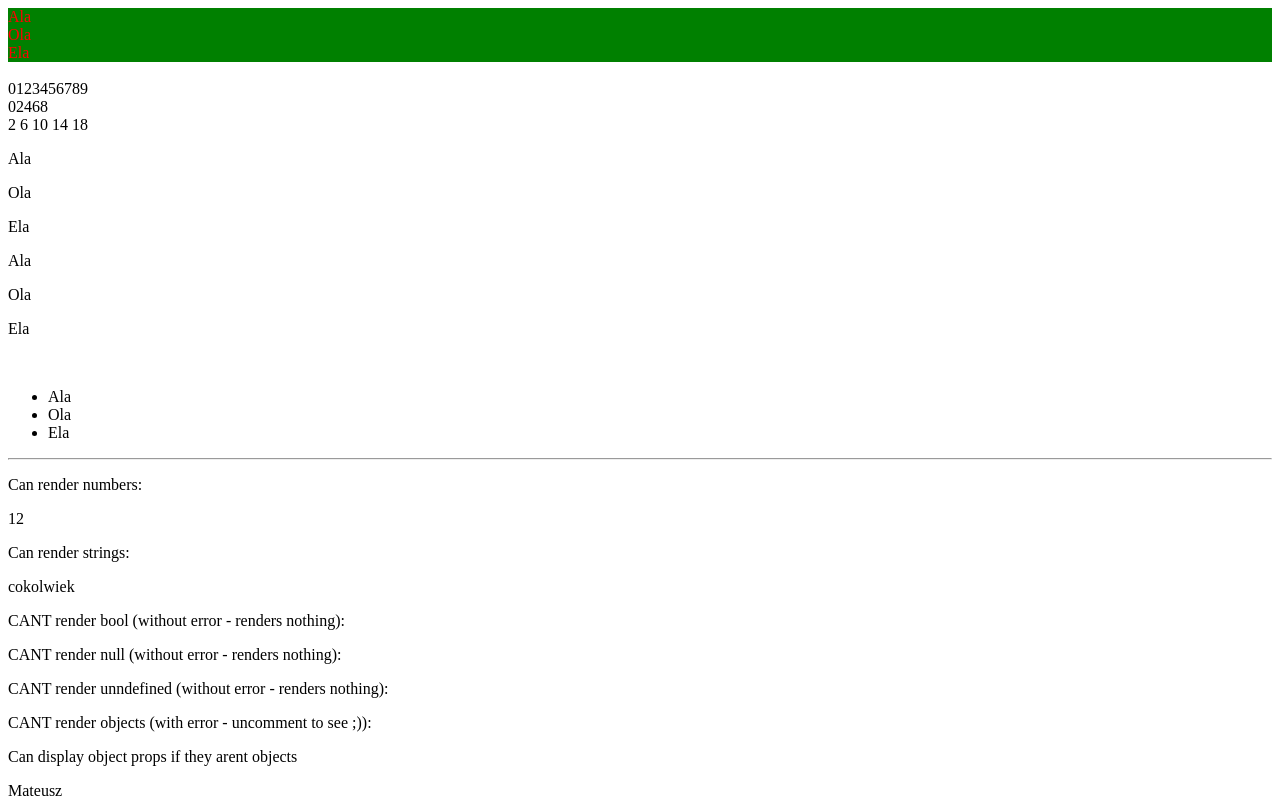
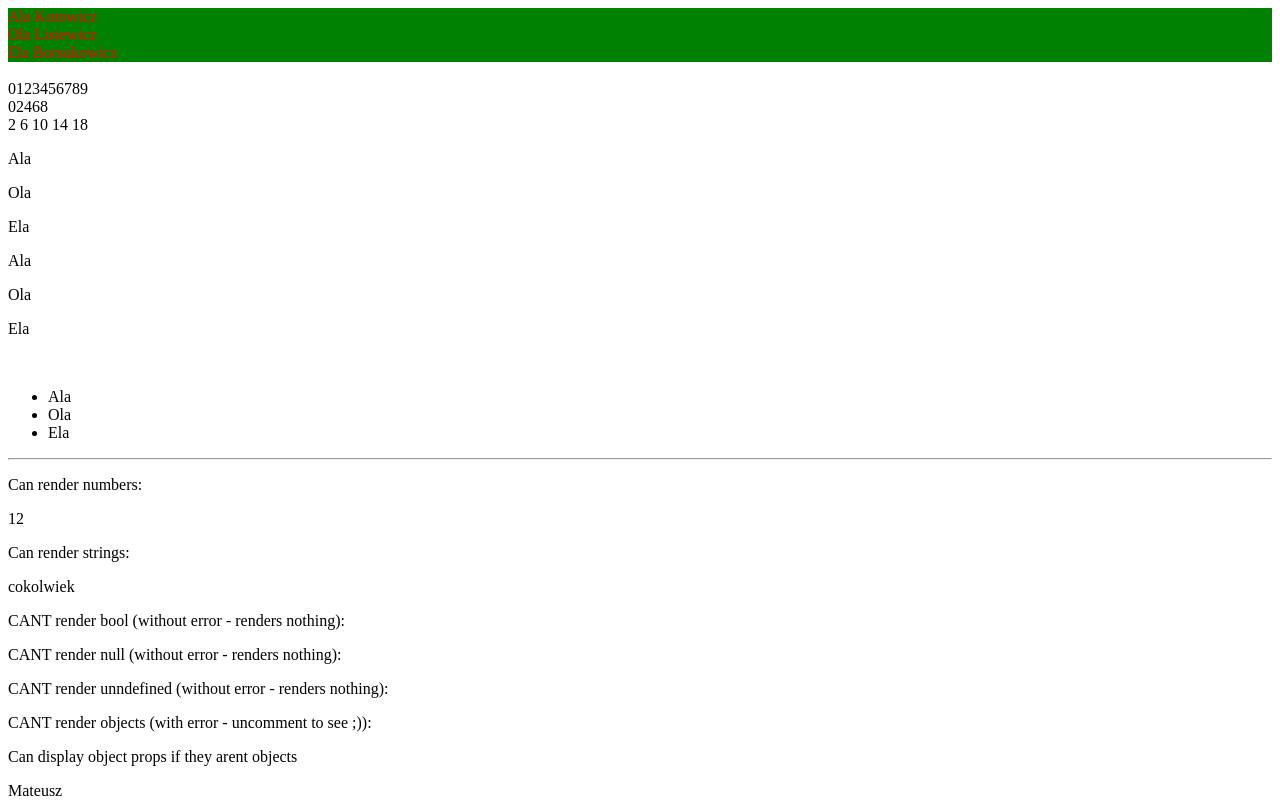
Before and after one commit to olninio/2019.07.29, a React (Create React App) app: page / in a window 1280 px wide. Shown: the top 800 px of the page. Built offline with nearby package versions, Linux system fonts and the light colour scheme.

Commit message:
addidng last name

```diff
--- a/src/App.js
+++ b/src/App.js
@@ -5,9 +5,9 @@ import DisplayName from './DisplayName'
 
 const App = () => {
   return <div>
-    <DisplayName name={'Ala'}/>
-    <DisplayName name={'Ola'}/>
-    <DisplayName name={'Ela'}/>
+    <DisplayName name={'Ala'} lastName = {'Kotowicz'}/>
+    <DisplayName name={'Ola'} lastName = {'Lisiewicz'}/>
+    <DisplayName name={'Ela'} lastName = {'Borsukowicz'}/>
     <br />
     <Iterating />
     <hr />
--- a/src/DisplayName.js
+++ b/src/DisplayName.js
@@ -6,7 +6,7 @@ const styles = {
 
 const DisplayName = (props) => (
   <div style={styles.div}>
-    {props.name}
+    {props.name} {props.lastName}
   </div>
 )
 
```
